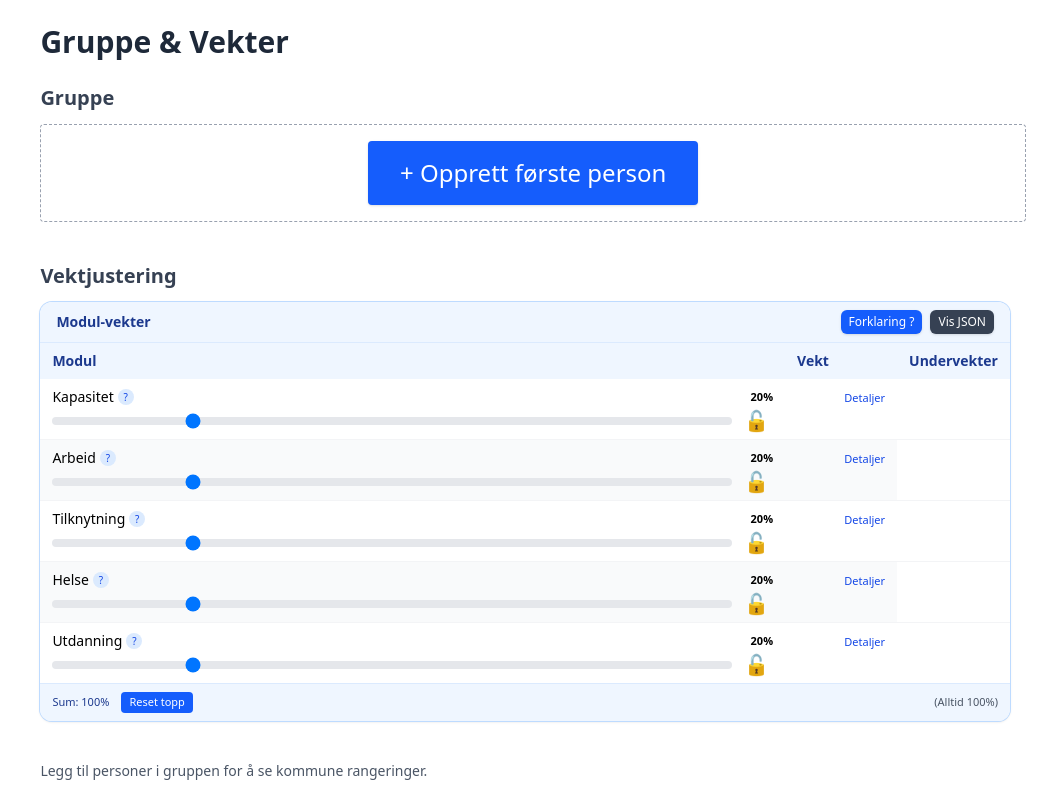
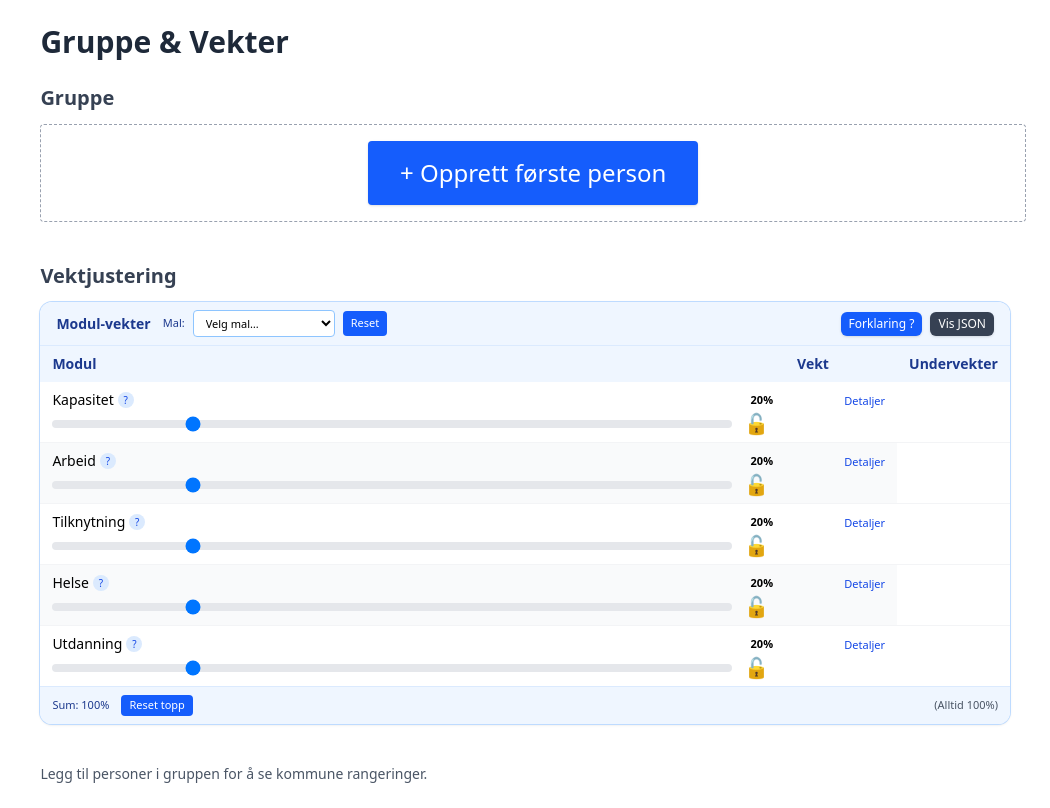
Before and after one commit to olejsc/HjemSoek, a React (Vite) app in the folder hjemsoek/: page / in a window 1280 px wide. Shown: the whole page, without its empty margins (230-1280 px from the left). Built offline with nearby package versions, Linux system fonts and the light colour scheme.

Commit message:
feat: Add predefined scoring templates for weight configuration in WeightEditor

```diff
--- a/hjemsoek/src/components/WeightEditor.tsx
+++ b/hjemsoek/src/components/WeightEditor.tsx
@@ -1,5 +1,6 @@
 import React from 'react';
 import { buildWeightConfiguration } from '../utils/weights';
+import { WEIGHT_TEMPLATES, getTemplateById } from '../scoringTemplates';
 import type {
   ModuleWeights,
   CapacitySubweight,
@@ -91,12 +92,17 @@ const MODULE_LABEL_NB: Record<string,string> = {
 
 // Fallback render helper
 function labelForSub(id: string): string {
-  return SUB_EXPLANATION_NB.capacity[id as any]
-    || SUB_EXPLANATION_NB.workOpportunity?.[id as any]
-    || SUB_EXPLANATION_NB.connection?.[id as any]
-    || SUB_EXPLANATION_NB.healthcare?.[id as any]
-    || SUB_EXPLANATION_NB.education?.[id as any]
-    || id;
+  const categories: Array<Record<string,string>> = [
+    SUB_EXPLANATION_NB.capacity,
+    SUB_EXPLANATION_NB.workOpportunity,
+    SUB_EXPLANATION_NB.connection,
+    SUB_EXPLANATION_NB.healthcare,
+    SUB_EXPLANATION_NB.education,
+  ];
+  for (const cat of categories) {
+    if (cat && Object.prototype.hasOwnProperty.call(cat, id)) return cat[id];
+  }
+  return id;
 }
 
 // -------------------- Component --------------------
@@ -111,6 +117,8 @@ export const WeightEditor: React.FC<WeightEditorProps> = (props) => {
   const [helpOpenModule, setHelpOpenModule] = React.useState<string | null>(null);
   // Tooltip for module description
   const [tooltipOpenModule, setTooltipOpenModule] = React.useState<string | null>(null);
+  // Template selection
+  const [selectedTemplateId, setSelectedTemplateId] = React.useState<string>('');
   React.useEffect(() => {
     function handleClickOutside(e: MouseEvent) {
       const target = e.target as HTMLElement;
@@ -128,13 +136,18 @@ export const WeightEditor: React.FC<WeightEditorProps> = (props) => {
   const [lockedSubs, setLockedSubs] = React.useState<Record<string, Record<string, boolean>>>({});
 
   // --------- Auto-normalize subweight groups (only when provided) ---------
+  // eslint-disable-next-line react-hooks/exhaustive-deps
   React.useEffect(() => { normalizeIfNeeded('capacity', props.capacitySubweights, props.onCapacitySubweightsChange); }, [props.capacitySubweights]);
+  // eslint-disable-next-line react-hooks/exhaustive-deps
   React.useEffect(() => { normalizeIfNeeded('workOpportunity', props.workSubweights, props.onWorkSubweightsChange); }, [props.workSubweights]);
+  // eslint-disable-next-line react-hooks/exhaustive-deps
   React.useEffect(() => { normalizeIfNeeded('connection', props.connectionSubweights, props.onConnectionSubweightsChange); }, [props.connectionSubweights]);
+  // eslint-disable-next-line react-hooks/exhaustive-deps
   React.useEffect(() => { normalizeIfNeeded('healthcare', props.healthcareSubweights, props.onHealthcareSubweightsChange); }, [props.healthcareSubweights]);
+  // eslint-disable-next-line react-hooks/exhaustive-deps
   React.useEffect(() => { normalizeIfNeeded('education', props.educationSubweights, props.onEducationSubweightsChange); }, [props.educationSubweights]);
 
-  function normalizeIfNeeded(_moduleKey: string, list: { id: string; weight: number }[] | undefined, onChange?: (n: any[]) => void) {
+  function normalizeIfNeeded<T extends { id: string; weight: number }>(_moduleKey: string, list: T[] | undefined, onChange?: (n: T[]) => void) {
     if (!list || !list.length || !onChange) return;
     // Sum current integer weights
     const sum = list.reduce((a,b)=>a+(b.weight||0),0);
@@ -156,11 +169,11 @@ export const WeightEditor: React.FC<WeightEditorProps> = (props) => {
       if (!count) return;
       const base = Math.floor(100 / count);
       let remainder = 100 - base * count;
-      const next: ModuleWeights = {};
+      const next: ModuleWeights = {} as ModuleWeights;
       for (const k of TOP_MODULE_KEYS) {
         let v = base;
         if (remainder > 0) { v += 1; remainder -= 1; }
-        (next as any)[k] = v;
+        (next as Record<string, number | undefined>)[k] = v;
       }
       onModuleWeightsChange(next);
     }
@@ -190,7 +203,7 @@ export const WeightEditor: React.FC<WeightEditorProps> = (props) => {
       onModuleWeightsChange(current); return;
     }
     // Remaining budget after active + locked others
-    let remaining = 100 - targetValue - sumLockedOthers;
+  const remaining = 100 - targetValue - sumLockedOthers; // mutable remainder distribution
     // Even distribution across adjustable peers
     const base = Math.floor(remaining / adjustable.length);
     let remainder = remaining - base * adjustable.length;
@@ -204,7 +217,7 @@ export const WeightEditor: React.FC<WeightEditorProps> = (props) => {
     }
     orderedPeers.forEach(k => { current[k] = base + (remainder > 0 ? 1 : 0); if (remainder > 0) remainder--; });
     // Final safety normalization
-  let total = TOP_MODULE_KEYS.reduce((acc: number, k) => acc + (current[k] || 0), 0);
+  const total = TOP_MODULE_KEYS.reduce((acc: number, k) => acc + (current[k] || 0), 0);
     if (total !== 100) {
       let diff = 100 - total;
       let i = 0;
@@ -266,7 +279,7 @@ export const WeightEditor: React.FC<WeightEditorProps> = (props) => {
     orderedPeers.forEach(sw => { sw.weight = base + (remainder > 0 ? 1 : 0); if (remainder > 0) remainder--; });
 
     // Safety final normalization
-    let total = current.reduce((a,b)=>a+b.weight,0);
+  const total = current.reduce((a,b)=>a+b.weight,0);
     if (total !== 100) {
       let diff = 100 - total;
       const pool = orderedPeers.length ? orderedPeers : current.filter((_,i)=>i!==idx);
@@ -292,9 +305,80 @@ export const WeightEditor: React.FC<WeightEditorProps> = (props) => {
     const base = Math.floor(100 / count);
     let remainder = 100 - base*count;
     const next: ModuleWeights = {};
-    for (const k of TOP_MODULE_KEYS) { let v = base; if (remainder>0){v++; remainder--; } (next as any)[k]=v; }
+  for (const k of TOP_MODULE_KEYS) { let v = base; if (remainder>0){v++; remainder--; } (next as Record<string, number | undefined>)[k]=v; }
     onModuleWeightsChange(next);
     setLockedTop({});
+  }
+
+  // --------- Templates ---------
+  function applyTemplate(id: string) {
+    const tpl = getTemplateById(id);
+    if (!tpl) return;
+    // Apply top-level weights & subweights
+    props.onModuleWeightsChange?.(tpl.moduleWeights);
+    props.onCapacitySubweightsChange?.(tpl.capacitySubweights.map(x => ({ ...x })));
+    props.onWorkSubweightsChange?.(tpl.workSubweights.map(x => ({ ...x })));
+    props.onConnectionSubweightsChange?.(tpl.connectionSubweights.map(x => ({ ...x })));
+    props.onHealthcareSubweightsChange?.(tpl.healthcareSubweights.map(x => ({ ...x })));
+    props.onEducationSubweightsChange?.(tpl.educationSubweights.map(x => ({ ...x })));
+    props.onCapacityOptionsChange?.({ ...tpl.capacityOptions });
+    // Clear locks & UI expansions
+    setLockedTop({});
+    setLockedSubs({});
+    setTableOpenModule(null);
+    setHelpOpenModule(null);
+  }
+
+  function handleTemplateChange(e: React.ChangeEvent<HTMLSelectElement>) {
+    const id = e.target.value;
+    setSelectedTemplateId(id);
+    if (id) applyTemplate(id);
+  }
+
+  function resetToBaseline() {
+    // Baseline = even distribution across modules + even subweights + default capacity options
+    const count = TOP_MODULE_KEYS.length;
+    if (count) {
+      const base = Math.floor(100 / count);
+      let remainder = 100 - base * count;
+      const next: ModuleWeights = {};
+      for (const k of TOP_MODULE_KEYS) {
+        let v = base; if (remainder > 0) { v++; remainder--; }
+        (next as Record<string, number | undefined>)[k] = v;
+      }
+      props.onModuleWeightsChange?.(next);
+    }
+    // Subweights even splits
+    props.onCapacitySubweightsChange?.([{ id: 'capacity.core', weight: 100 }]);
+    props.onWorkSubweightsChange?.([
+      { id: 'work.chance', weight: 50 },
+      { id: 'work.growth', weight: 50 },
+    ]);
+    props.onConnectionSubweightsChange?.([
+      { id: 'connection.friend', weight: 20 },
+      { id: 'connection.close_family', weight: 20 },
+      { id: 'connection.relative', weight: 20 },
+      { id: 'connection.workplace', weight: 20 },
+      { id: 'connection.school_place', weight: 20 },
+    ]);
+    props.onHealthcareSubweightsChange?.([
+      { id: 'healthcare.hospital', weight: 50 },
+      { id: 'healthcare.specialist', weight: 50 },
+    ]);
+    props.onEducationSubweightsChange?.([
+      { id: 'education.primary_school', weight: 25 },
+      { id: 'education.high_school', weight: 25 },
+      { id: 'education.university', weight: 25 },
+      { id: 'education.adult_language', weight: 25 },
+    ]);
+    // Baseline capacity options (allow_overflow=false per latest requirement, include_tentative=true retained)
+    props.onCapacityOptionsChange?.({ include_tentative: true, allow_overflow: false });
+    // Clear locks & selections
+    setLockedTop({});
+    setLockedSubs({});
+    setTableOpenModule(null);
+    setHelpOpenModule(null);
+    setSelectedTemplateId('');
   }
 
   function resetSubs(moduleKey: string) {
@@ -310,13 +394,15 @@ export const WeightEditor: React.FC<WeightEditorProps> = (props) => {
   }
 
   // Utility to fetch subweight collection generically
-  function getSubweightCollection(moduleKey: string): { list?: { id: string; weight: number }[], onChange?: (n: any[]) => void } {
+  function getSubweightCollection(moduleKey: string): { list?: { id: string; weight: number }[], onChange?: (n: { id: string; weight: number }[]) => void } {
     switch (moduleKey) {
-      case 'capacity': return { list: props.capacitySubweights, onChange: props.onCapacitySubweightsChange };
-      case 'workOpportunity': return { list: props.workSubweights, onChange: props.onWorkSubweightsChange };
-      case 'connection': return { list: props.connectionSubweights, onChange: props.onConnectionSubweightsChange };
-      case 'healthcare': return { list: props.healthcareSubweights, onChange: props.onHealthcareSubweightsChange };
-      case 'education': return { list: props.educationSubweights, onChange: props.onEducationSubweightsChange };
+  /* eslint-disable @typescript-eslint/no-explicit-any */
+  case 'capacity': return { list: props.capacitySubweights, onChange: props.onCapacitySubweightsChange ? (n) => props.onCapacitySubweightsChange!(n as any) : undefined };
+  case 'workOpportunity': return { list: props.workSubweights, onChange: props.onWorkSubweightsChange ? (n) => props.onWorkSubweightsChange!(n as any) : undefined };
+  case 'connection': return { list: props.connectionSubweights, onChange: props.onConnectionSubweightsChange ? (n) => props.onConnectionSubweightsChange!(n as any) : undefined };
+  case 'healthcare': return { list: props.healthcareSubweights, onChange: props.onHealthcareSubweightsChange ? (n) => props.onHealthcareSubweightsChange!(n as any) : undefined };
+  case 'education': return { list: props.educationSubweights, onChange: props.onEducationSubweightsChange ? (n) => props.onEducationSubweightsChange!(n as any) : undefined };
+  /* eslint-enable @typescript-eslint/no-explicit-any */
     }
     return {};
   }
@@ -344,7 +430,7 @@ export const WeightEditor: React.FC<WeightEditorProps> = (props) => {
   const { list } = getSubweightCollection(moduleKey);
   const lockMap = lockedSubs[moduleKey] || {};
     if (!list || !list.length) return <p className="text-xs text-gray-400 italic">Ingen undervekter konfigurert.</p>;
-    const parentDisabled = (moduleWeights as any)[moduleKey] === 0;
+  const parentDisabled = (moduleWeights as Record<string, number | undefined>)[moduleKey] === 0;
     return (
       <div className="space-y-2">
         <div className="flex justify-between items-center">
@@ -390,9 +476,29 @@ export const WeightEditor: React.FC<WeightEditorProps> = (props) => {
       <div className="flex flex-col md:flex-row w-full">
         {/* Main table */}
         <div className="overflow-x-auto rounded-xl shadow ring-1 ring-blue-200 bg-white transition-all duration-300 flex-1 md:mr-4">
-          <div className="flex items-center justify-between px-4 py-2 border-b border-blue-100 bg-blue-50 rounded-t-xl gap-2">
-            <h2 className="font-semibold text-blue-900 text-sm">Modul-vekter</h2>
-            <div className="flex items-center gap-2">
+          <div className="flex flex-col md:flex-row md:items-center md:justify-between px-4 py-2 border-b border-blue-100 bg-blue-50 rounded-t-xl gap-2">
+            <div className="flex items-center gap-3 flex-wrap">
+              <h2 className="font-semibold text-blue-900 text-sm">Modul-vekter</h2>
+              <div className="flex items-center gap-2" title="Forhåndsdefinert vektmal">
+                <label className="text-[11px] text-blue-900 font-medium hidden sm:inline" htmlFor="weight-template-select">Mal:</label>
+                <select
+                  id="weight-template-select"
+                  value={selectedTemplateId}
+                  onChange={handleTemplateChange}
+                  className="text-[11px] px-2 py-1 rounded border border-blue-300 bg-white focus:outline-none focus:ring-2 focus:ring-blue-400"
+                >
+                  <option value="">Velg mal…</option>
+                  {WEIGHT_TEMPLATES.map(t => <option key={t.id} value={t.id}>{t.name}</option>)}
+                </select>
+                <button
+                  type="button"
+                  onClick={resetToBaseline}
+                  className="text-[11px] px-2 py-1 rounded bg-blue-600 text-white hover:bg-blue-700"
+                  title="Tilbakestill til grunnoppsett (jevn fordeling)"
+                >Reset</button>
+              </div>
+            </div>
+            <div className="flex items-center gap-2 md:justify-end">
               <button
                 onClick={() => { setShowHelp(h => { const next = !h; if (next) setShowJson(false); return next; }); }}
                 className="text-xs inline-flex items-center gap-1 px-2 py-1 rounded-md bg-blue-600 hover:bg-blue-700 text-white shadow focus:outline-none focus:ring-2 focus:ring-offset-1 focus:ring-blue-500">
@@ -543,7 +649,7 @@ export const WeightEditor: React.FC<WeightEditorProps> = (props) => {
             <div className="h-full rounded-xl shadow ring-1 ring-gray-200 bg-white flex flex-col overflow-hidden">
               <div className="flex items-center justify-between px-4 py-2 border-b border-gray-100 bg-gray-50">
                 <h2 className="font-semibold text-gray-700 text-sm">{showHelp ? 'Forklaringer (ELI5)' : 'Vektkonfig JSON'}</h2>
-                <button onClick={() => { showHelp ? setShowHelp(false) : setShowJson(false); }} className="hidden md:inline-flex text-gray-500 hover:text-gray-700 text-xs">Lukk</button>
+                <button onClick={() => { if (showHelp) { setShowHelp(false); } else { setShowJson(false); } }} className="hidden md:inline-flex text-gray-500 hover:text-gray-700 text-xs">Lukk</button>
               </div>
               {showHelp && (
                 <div className="flex-1 overflow-auto p-3 text-[12px] leading-snug space-y-4">
--- /dev/null
+++ b/hjemsoek/src/scoringTemplates.ts
@@ -0,0 +1,146 @@
+import type {
+  ModuleWeights,
+  CapacitySubweight,
+  WorkSubweight,
+  ConnectionSubweight,
+  HealthcareSubweight,
+  EducationSubweight,
+  CapacityOptions,
+} from './types';
+
+export interface WeightTemplate {
+  id: string;                 // internal slug id
+  name: string;               // display name (NB)
+  description: string;        // short NB description
+  moduleWeights: ModuleWeights; // integers summing 100
+  capacitySubweights: CapacitySubweight[];
+  workSubweights: WorkSubweight[];
+  connectionSubweights: ConnectionSubweight[];
+  healthcareSubweights: HealthcareSubweight[];
+  educationSubweights: EducationSubweight[];
+  capacityOptions: CapacityOptions;
+}
+
+// ---------------- Template Definitions ----------------
+
+// NOTE: All weight arrays intentionally sum to 100 so the UI will not re-normalize them.
+
+export const WEIGHT_TEMPLATES: WeightTemplate[] = [
+  {
+    id: 'normal_bosetting',
+    name: 'Normal bosetting',
+    description: 'Balansert – litt ekstra vekt på arbeid og kapasitet.',
+    moduleWeights: {
+      capacity: 25,
+      workOpportunity: 25,
+      connection: 20,
+      healthcare: 15,
+      education: 15,
+    },
+    capacitySubweights: [
+      { id: 'capacity.core', weight: 100 },
+    ],
+    workSubweights: [
+      { id: 'work.chance', weight: 50 },
+      { id: 'work.growth', weight: 50 },
+    ],
+    connectionSubweights: [
+      { id: 'connection.friend', weight: 20 },
+      { id: 'connection.close_family', weight: 20 },
+      { id: 'connection.relative', weight: 20 },
+      { id: 'connection.workplace', weight: 20 },
+      { id: 'connection.school_place', weight: 20 },
+    ],
+    healthcareSubweights: [
+      { id: 'healthcare.hospital', weight: 50 },
+      { id: 'healthcare.specialist', weight: 50 },
+    ],
+    educationSubweights: [
+      { id: 'education.primary_school', weight: 25 },
+      { id: 'education.high_school', weight: 25 },
+      { id: 'education.university', weight: 25 },
+      { id: 'education.adult_language', weight: 25 },
+    ],
+  capacityOptions: { include_tentative: true, allow_overflow: false },
+  },
+  {
+    id: 'enslige_mindrearige',
+    name: 'Enslige mindreårige',
+    description: 'Fokus på barn/ungdom: utdanning, helse og tilknytning.',
+    moduleWeights: {
+      capacity: 10,
+      workOpportunity: 5,
+      connection: 25,
+      healthcare: 25,
+      education: 35,
+    },
+    capacitySubweights: [
+      { id: 'capacity.core', weight: 100 },
+    ],
+    workSubweights: [
+      { id: 'work.chance', weight: 60 },
+      { id: 'work.growth', weight: 40 },
+    ],
+    connectionSubweights: [
+      { id: 'connection.close_family', weight: 40 },
+      { id: 'connection.relative', weight: 25 },
+      { id: 'connection.friend', weight: 25 },
+      { id: 'connection.workplace', weight: 5 },
+      { id: 'connection.school_place', weight: 5 },
+    ],
+    healthcareSubweights: [
+      { id: 'healthcare.hospital', weight: 50 },
+      { id: 'healthcare.specialist', weight: 50 },
+    ],
+    educationSubweights: [
+      { id: 'education.primary_school', weight: 45 },
+      { id: 'education.high_school', weight: 35 },
+      { id: 'education.university', weight: 10 },
+      { id: 'education.adult_language', weight: 10 },
+    ],
+    capacityOptions: { include_tentative: true, allow_overflow: false },
+  },
+  {
+    id: 'helsefokus',
+    name: 'Helsefokus',
+    description: 'Helse tungt vektet; noe vekt på arbeid og tilknytning.',
+    moduleWeights: {
+      capacity: 10,
+      workOpportunity: 20,
+      connection: 15,
+      healthcare: 45,
+      education: 10,
+    },
+    capacitySubweights: [
+      { id: 'capacity.core', weight: 100 },
+    ],
+    workSubweights: [
+      { id: 'work.chance', weight: 60 },
+      { id: 'work.growth', weight: 40 },
+    ],
+    connectionSubweights: [
+      { id: 'connection.close_family', weight: 35 },
+      { id: 'connection.relative', weight: 25 },
+      { id: 'connection.friend', weight: 20 },
+      { id: 'connection.workplace', weight: 10 },
+      { id: 'connection.school_place', weight: 10 },
+    ],
+    healthcareSubweights: [
+      { id: 'healthcare.hospital', weight: 55 },
+      { id: 'healthcare.specialist', weight: 45 },
+    ],
+    educationSubweights: [
+      { id: 'education.primary_school', weight: 25 },
+      { id: 'education.high_school', weight: 25 },
+      { id: 'education.university', weight: 25 },
+      { id: 'education.adult_language', weight: 25 },
+    ],
+  capacityOptions: { include_tentative: true, allow_overflow: false },
+  },
+];
+
+export function getTemplateById(id: string): WeightTemplate | undefined {
+  return WEIGHT_TEMPLATES.find(t => t.id === id);
+}
+
+export const DEFAULT_TEMPLATE_ID = 'normal_bosetting';
```
Also changed, not shown: 1 other file (tests, documents, lock files or other folders).
